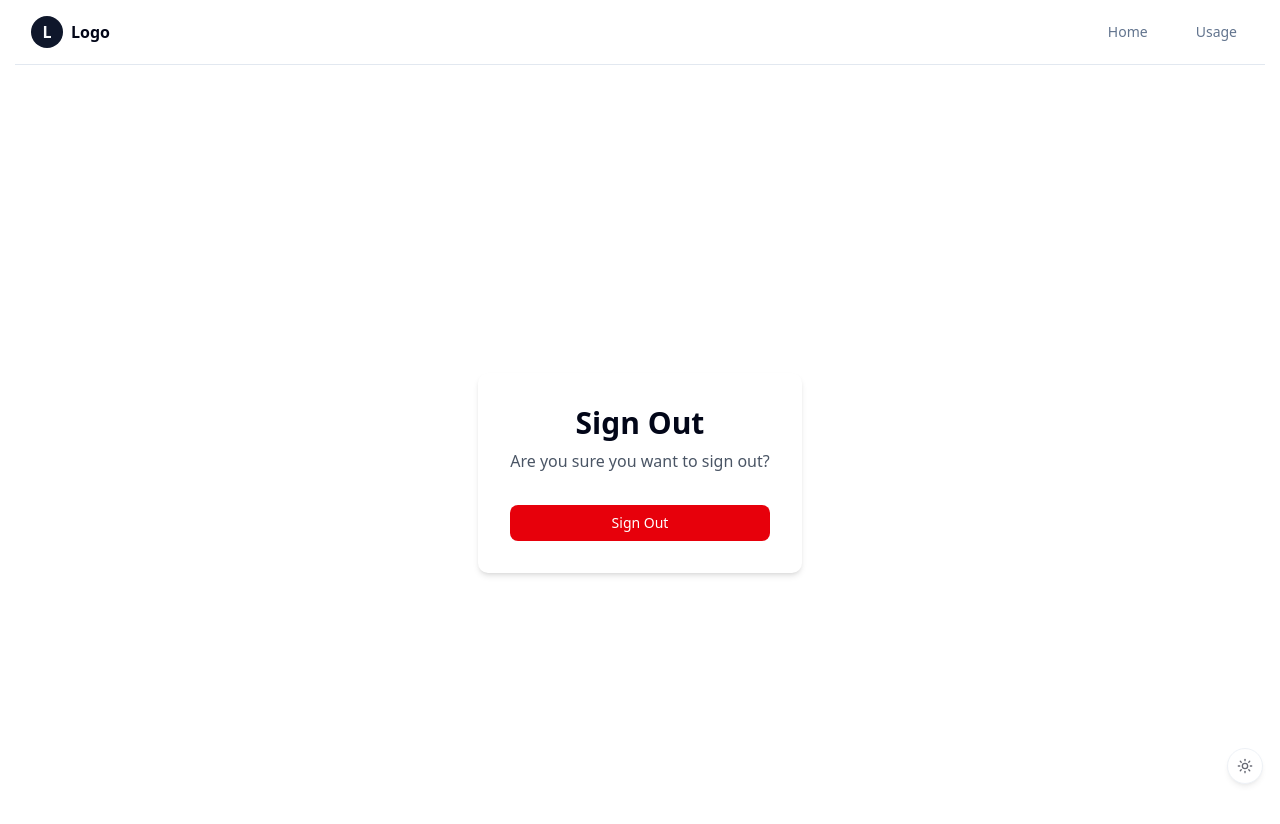
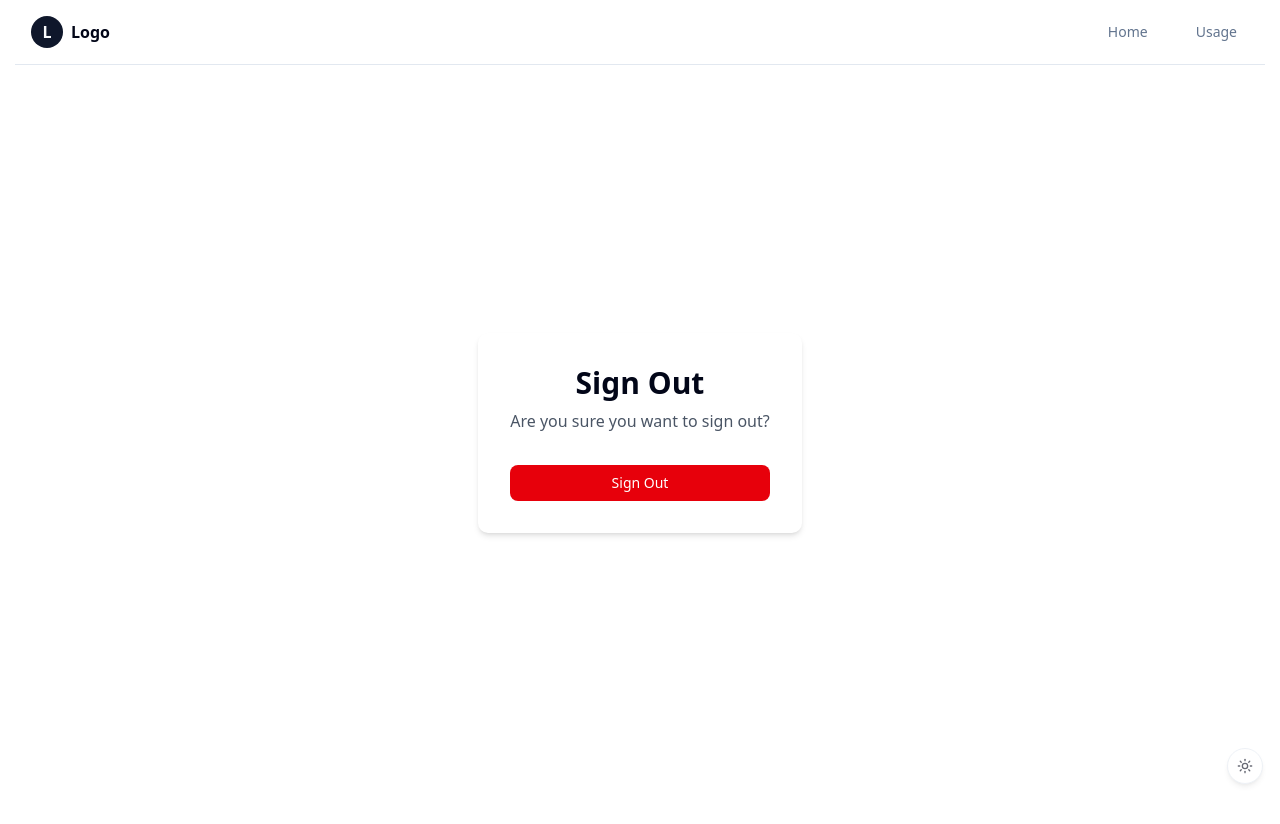
Before and after one commit to subhash-malireddy/urjaamaapakaha, a Next.js app: page /auth/signout in a window 1280 px wide. Shown: the top 824 px of the page. After the commit the page ends 800 px from the top, so only its background shows below. Built offline with nearby package versions, Linux system fonts and the light colour scheme; no server answers.

Commit message:
Refactor SignIn and SignOut components to remove min-h-screen class for improved layout consistency

```diff
--- a/src/app/auth/signin/page.tsx
+++ b/src/app/auth/signin/page.tsx
@@ -15,7 +15,7 @@ export default function SignInPage() {
   }
 
   return (
-    <div className="flex min-h-screen flex-col items-center justify-center">
+    <div className="flex flex-col items-center justify-center">
       <Card className="w-full max-w-md">
         <CardHeader>
           <CardTitle className="text-center">Sign In</CardTitle>
--- a/src/app/auth/signout/page.tsx
+++ b/src/app/auth/signout/page.tsx
@@ -7,7 +7,7 @@ export default function SignOutPage() {
   }
 
   return (
-    <div className="flex min-h-screen flex-col items-center justify-center">
+    <div className="flex flex-col items-center justify-center">
       <div className="w-full max-w-md space-y-8 rounded-lg bg-white p-8 shadow-md">
         <div className="text-center">
           <h1 className="text-3xl font-bold">Sign Out</h1>
```
